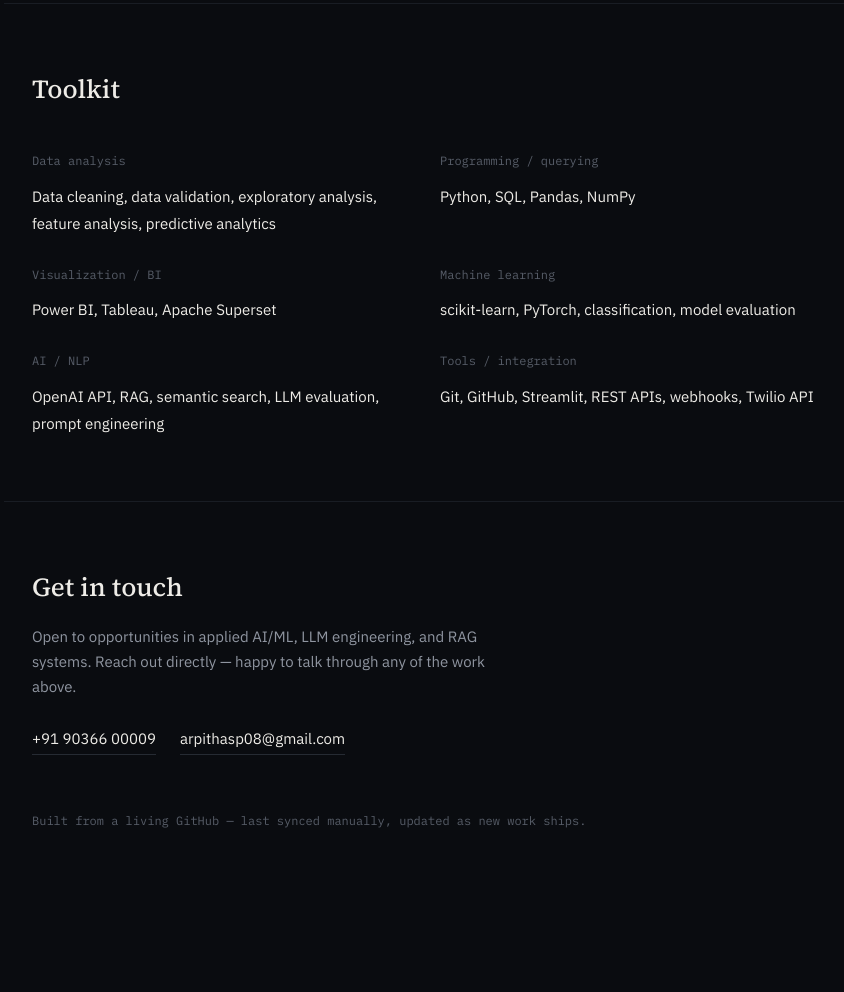
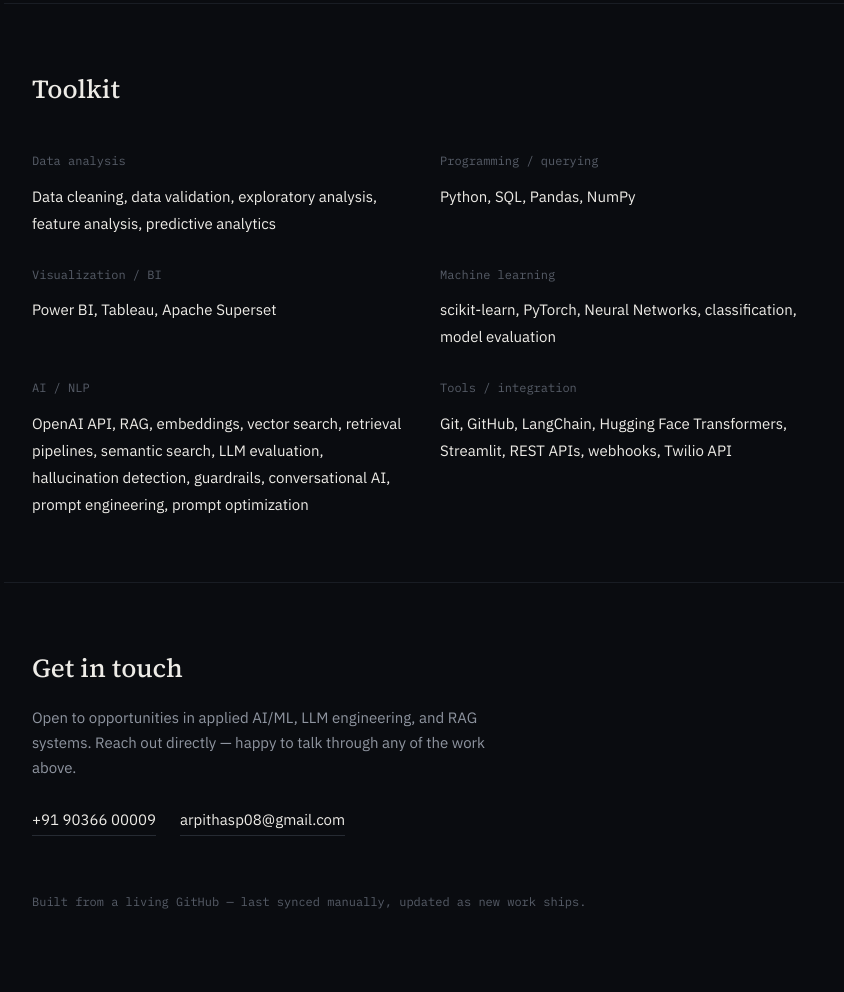
Before and after one commit to Arpithasp-22/Arpithasp-22.github.io, a plain HTML site: page index.html in a window 1280 px wide. Shown: the part 3303-4295 px from the top of the page, without its empty margins (216-1060 px from the left). Before the commit the page ends 4214 px from the top, so only its background shows below. Drawn offline with Linux system fonts and the light colour scheme.

```diff
--- a/index.html
+++ b/index.html
@@ -680,9 +680,9 @@
     <div class="skill-group"><h3>Data analysis</h3><p>Data cleaning, data validation, exploratory analysis, feature analysis, predictive analytics</p></div>
     <div class="skill-group"><h3>Programming / querying</h3><p>Python, SQL, Pandas, NumPy</p></div>
     <div class="skill-group"><h3>Visualization / BI</h3><p>Power BI, Tableau, Apache Superset</p></div>
-    <div class="skill-group"><h3>Machine learning</h3><p>scikit-learn, PyTorch, classification, model evaluation</p></div>
-    <div class="skill-group"><h3>AI / NLP</h3><p>OpenAI API, RAG, semantic search, LLM evaluation, prompt engineering</p></div>
-    <div class="skill-group"><h3>Tools / integration</h3><p>Git, GitHub, Streamlit, REST APIs, webhooks, Twilio API</p></div>
+    <div class="skill-group"><h3>Machine learning</h3><p>scikit-learn, PyTorch, Neural Networks, classification, model evaluation</p></div>
+    <div class="skill-group"><h3>AI / NLP</h3><p>OpenAI API, RAG, embeddings, vector search, retrieval pipelines, semantic search, LLM evaluation, hallucination detection, guardrails, conversational AI, prompt engineering, prompt optimization</p></div>
+    <div class="skill-group"><h3>Tools / integration</h3><p>Git, GitHub, LangChain, Hugging Face Transformers, Streamlit, REST APIs, webhooks, Twilio API</p></div>
   </div>
 </section>
 
```
